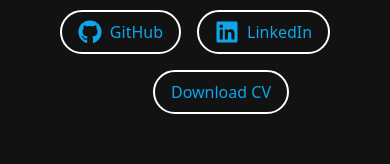
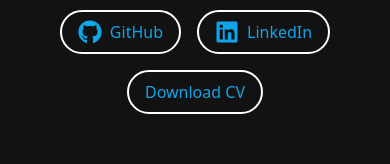
Before and after one commit to FabianC1/PortfolioWebsite, a React (Vite) app: page / in a window 390 px wide. Shown: the part 550-714 px from the top of the page. Built offline with nearby package versions, Linux system fonts and the light colour scheme.

Commit message:
fixed download cv position

```diff
--- a/src/App.tsx
+++ b/src/App.tsx
@@ -138,7 +138,7 @@ function ProjectsSection() {
     return () => container.removeEventListener('wheel', handleWheel);
   }, []);
 
-const projects = [
+  const projects = [
     {
       title: "PulseTechMobile",
       description: "A React Native mobile app for medication tracking, messaging, and appointment management.",
@@ -334,16 +334,15 @@ function App() {
               <a
                 href="/Fabian_Galasel_CV.pdf"
                 download
-                className="slide-bg flex items-center space-x-2 border border-white text-skyBlue px-4 py-2 rounded-full"
-                style={{ marginLeft: '52px' }}
+                className="slide-bg flex items-center space-x-2 border border-white text-skyBlue px-4 py-2 rounded-full md:ml-[52px] mx-auto md:mx-0"
               >
                 <span className="font-medium">Download CV</span>
               </a>
+
             </div>
           </div>
         </div>
       </header>
-
 
 
       {/* Spacer to push content below fixed header */}
```
